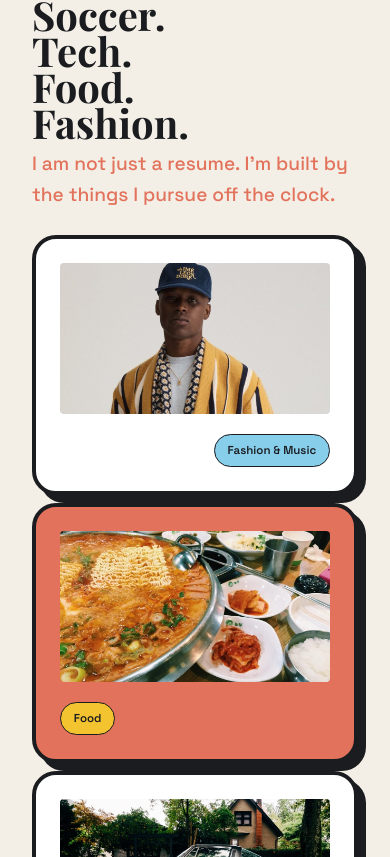
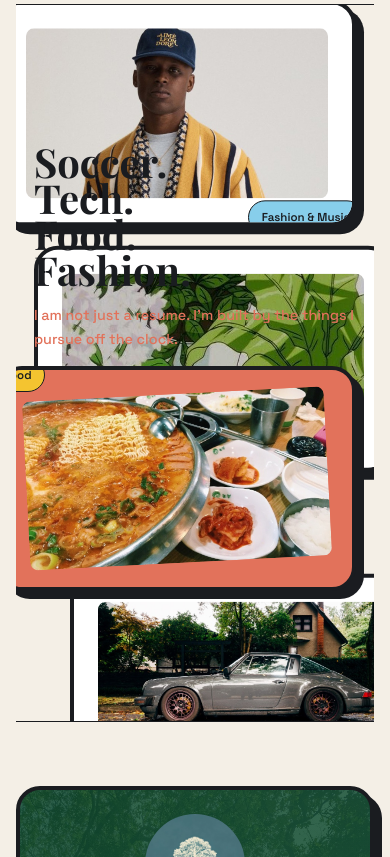
Before and after one commit to howeitis/personalsite, a React (Vite) app: page /#/ in a window 390 px wide. Shown: the part 927-1784 px from the top of the page. Built offline with nearby package versions, Linux system fonts and the light colour scheme; a web font is replaced by a local one.

Commit message:
Refactor MoodBoard to purely fluid responsive clamp layout for perfect scaled mobile floating

```diff
--- a/src/components/MoodBoard.jsx
+++ b/src/components/MoodBoard.jsx
@@ -1,21 +1,8 @@
-import { useRef, useState, useEffect } from 'react';
+import { useRef } from 'react';
 import { motion, useScroll, useTransform } from 'framer-motion';
 
 export const MoodBoard = () => {
     const containerRef = useRef(null);
-    const [isMobile, setIsMobile] = useState(false);
-
-    // Run once on mount to detect mobile
-    useEffect(() => {
-        const checkMobile = () => {
-            setIsMobile(window.innerWidth <= 768);
-        };
-        // Initial check
-        checkMobile();
-        // Listen for resizes
-        window.addEventListener('resize', checkMobile);
-        return () => window.removeEventListener('resize', checkMobile);
-    }, []);
 
     // Parallax scroll logic
     const { scrollYProgress } = useScroll({
@@ -23,65 +10,23 @@ export const MoodBoard = () => {
         offset: ["start end", "end start"]
     });
 
-    // Different speeds for different elements to break the grid
-    // Different speeds for different elements to break the grid
-    const y1 = useTransform(scrollYProgress, [0, 1], [0, -200]);
-    const y2 = useTransform(scrollYProgress, [0, 1], [150, -300]);
-    const y3 = useTransform(scrollYProgress, [0, 1], [-50, 200]);
-    const y4 = useTransform(scrollYProgress, [0, 1], [0, -350]);
-    const yTxt = useTransform(scrollYProgress, [0, 1], [200, -100]);
-
-    if (isMobile) {
-        return (
-            <div style={{ backgroundColor: 'var(--bg-color)', borderTop: '1px solid var(--text-primary)', borderBottom: '1px solid var(--text-primary)', padding: '1.5rem 0', margin: '0' }}>
-                <div className="container" style={{ display: 'flex', flexDirection: 'column', gap: '0.5rem' }}>
-
-                    {/* Intro Typography (Static for Mobile) */}
-                    <div>
-                        <h2 className="serif-text" style={{ fontSize: 'clamp(3rem, 12vw, 4rem)', lineHeight: 0.9, color: 'var(--text-primary)' }}>
-                            Soccer.<br />Tech.<br />Food.<br />Fashion.
-                        </h2>
-                        <p style={{ marginTop: '0.5rem', marginBottom: '1rem', fontSize: '1.2rem', fontWeight: 500, color: 'var(--terracotta)' }}>
-                            I am not just a resume. I'm built by the things I pursue off the clock.
-                        </p>
-                    </div>
-
-                    {/* Stacked Images (Static for Mobile) */}
-                    <div className="bento-card" style={{ padding: '0.5rem' }}>
-                        <img src="images/fashion.jpg" alt="Fashion and Music" style={{ width: '100%', borderRadius: '4px' }} />
-                        <div style={{ marginTop: '0.75rem', textAlign: 'right' }}>
-                            <span className="pill-tag bg-sky" style={{ zoom: 0.8 }}>Fashion & Music</span>
-                        </div>
-                    </div>
-
-                    <div className="bento-card bg-terracotta" style={{ padding: '0.5rem' }}>
-                        <img src="images/food.jpg" alt="Korean Stew" style={{ width: '100%', borderRadius: '4px' }} />
-                        <div style={{ marginTop: '0.75rem' }}>
-                            <span className="pill-tag bg-mustard" style={{ zoom: 0.8 }}>Food</span>
-                        </div>
-                    </div>
-
-                    <div className="bento-card" style={{ padding: '0.5rem' }}>
-                        <img src="images/cars.jpg" alt="Vintage Porsche" style={{ width: '100%', borderRadius: '4px' }} />
-                        <div style={{ marginTop: '0.75rem', textAlign: 'right' }}>
-                            <span className="pill-tag bg-br-green" style={{ color: 'white', zoom: 0.8 }}>Tech & Machinery</span>
-                        </div>
-                    </div>
-
-                </div>
-            </div>
-        );
-    }
+    // We keep parallax shifts relatively small so things don't fly off the screen
+    // on mobile, making the floating layout tight and cohesive.
+    const y1 = useTransform(scrollYProgress, [0, 1], [0, -100]);
+    const y2 = useTransform(scrollYProgress, [0, 1], [50, -150]);
+    const y3 = useTransform(scrollYProgress, [0, 1], [-25, 100]);
+    const y4 = useTransform(scrollYProgress, [0, 1], [0, -150]);
+    const yTxt = useTransform(scrollYProgress, [0, 1], [100, -50]);
 
     return (
         <div
             ref={containerRef}
             style={{
                 position: 'relative',
-                height: '110vh', // Shrunk container height accordingly to match the tighter density
+                height: 'clamp(500px, 85vh, 1000px)', // Dynamic height limits ton of space
                 width: '100%',
                 margin: '2rem 0', // Close to hero and footer
-                overflow: 'hidden', // HARD BOUNDARIES - parallax items will be cropped instead of overlapping
+                overflow: 'hidden', // HARD BOUNDARIES
                 borderTop: '1px solid var(--text-primary)',
                 borderBottom: '1px solid var(--text-primary)',
                 backgroundColor: 'var(--bg-color)',
@@ -92,12 +37,12 @@ export const MoodBoard = () => {
 
                 {/* Giant Floating Typography */}
                 <motion.div
-                    style={{ y: yTxt, position: 'absolute', top: '25vh', left: '5%', zIndex: 10 }}
+                    style={{ y: yTxt, position: 'absolute', top: '15%', left: '5%', zIndex: 10 }}
                 >
-                    <h2 className="serif-text" style={{ fontSize: 'clamp(3rem, 8vw, 6rem)', lineHeight: 0.9, mixBlendMode: 'difference', color: 'var(--text-primary)' }}>
+                    <h2 className="serif-text" style={{ fontSize: 'clamp(3rem, 15vw, 6rem)', lineHeight: 0.9, mixBlendMode: 'difference', color: 'var(--text-primary)' }}>
                         Soccer.<br />Tech.<br />Food.<br />Fashion.
                     </h2>
-                    <p style={{ marginTop: '2rem', fontSize: '1.25rem', maxWidth: '400px', fontWeight: 500, color: 'var(--terracotta)' }}>
+                    <p style={{ marginTop: '1rem', fontSize: 'clamp(0.9rem, 3vw, 1.25rem)', maxWidth: '400px', fontWeight: 500, color: 'var(--terracotta)' }}>
                         I am not just a resume. I'm built by the things I pursue off the clock.
                     </p>
                 </motion.div>
@@ -107,10 +52,9 @@ export const MoodBoard = () => {
                     style={{
                         y: y2,
                         position: 'absolute',
-                        top: '5vh',
+                        top: '5%',
                         right: '5%',
-                        width: '30vw', // Slightly shrunken
-                        minWidth: '280px',
+                        width: 'clamp(140px, 30vw, 300px)', // Scales smoothly
                         zIndex: 5
                     }}
                     className="bento-card"
@@ -120,7 +64,7 @@ export const MoodBoard = () => {
                         alt="Fashion and Music"
                         style={{ width: '100%', height: 'auto', borderRadius: '8px', display: 'block' }}
                     />
-                    <span className="pill-tag bg-sky" style={{ position: 'absolute', bottom: '-20px', right: '-20px', zIndex: 10 }}>Fashion & Music</span>
+                    <span className="pill-tag bg-sky" style={{ position: 'absolute', bottom: '-15px', right: '-15px', zIndex: 10, zoom: 0.8 }}>Fashion & Music</span>
                 </motion.div>
 
                 {/* 2. Flora/Anime Bike Image (Floating mid-left) */}
@@ -128,10 +72,9 @@ export const MoodBoard = () => {
                     style={{
                         y: y1,
                         position: 'absolute',
-                        top: '25vh',
+                        top: '40%',
                         left: '5%',
-                        width: '40vw', // Slightly shrunken
-                        minWidth: '320px',
+                        width: 'clamp(160px, 40vw, 400px)',
                         zIndex: 2
                     }}
                     className="bento-card"
@@ -148,20 +91,19 @@ export const MoodBoard = () => {
                     style={{
                         y: y4,
                         position: 'absolute',
-                        top: '45vh',
-                        right: '10%',
-                        width: '35vw', // Shrunk to prevent covering Flora
-                        minWidth: '300px',
+                        top: '60%',
+                        right: '5%',
+                        width: 'clamp(150px, 35vw, 350px)',
                         zIndex: 8
                     }}
-                    className="bento-card bg-terracotta" // Use a colored card back for pop
+                    className="bento-card bg-terracotta"
                 >
                     <img
                         src="images/food.jpg"
                         alt="Korean Stew"
-                        style={{ width: '100%', height: 'auto', borderRadius: '8px', display: 'block', transform: 'rotate(-2deg)' }}
+                        style={{ width: '100%', height: 'auto', borderRadius: '8px', display: 'block', transform: 'rotate(-3deg)' }}
                     />
-                    <span className="pill-tag bg-mustard" style={{ position: 'absolute', top: '-15px', left: '-15px', zIndex: 10 }}>Food</span>
+                    <span className="pill-tag bg-mustard" style={{ position: 'absolute', top: '-15px', left: '-15px', zIndex: 10, zoom: 0.8 }}>Food</span>
                 </motion.div>
 
                 {/* 4. Cars / Porsche (Floating way down low, parallaxing UP fast) */}
@@ -169,10 +111,9 @@ export const MoodBoard = () => {
                     style={{
                         y: y3,
                         position: 'absolute',
-                        top: '50vh', // Elevated to sit directly under/beside the middle group
+                        top: '75%',
                         left: '15%',
-                        width: '45vw',
-                        minWidth: '350px',
+                        width: 'clamp(170px, 45vw, 450px)',
                         zIndex: 7
                     }}
                     className="bento-card"
@@ -182,7 +123,7 @@ export const MoodBoard = () => {
                         alt="Vintage Porsche"
                         style={{ width: '100%', height: 'auto', borderRadius: '8px', display: 'block' }}
                     />
-                    <span className="pill-tag bg-br-green" style={{ color: 'white', position: 'absolute', right: '20px', bottom: '-15px', zIndex: 10 }}>Tech & Machinery</span>
+                    <span className="pill-tag bg-br-green" style={{ color: 'white', position: 'absolute', right: '10px', bottom: '-15px', zIndex: 10, zoom: 0.8 }}>Tech & Machinery</span>
                 </motion.div>
 
             </div>
```
